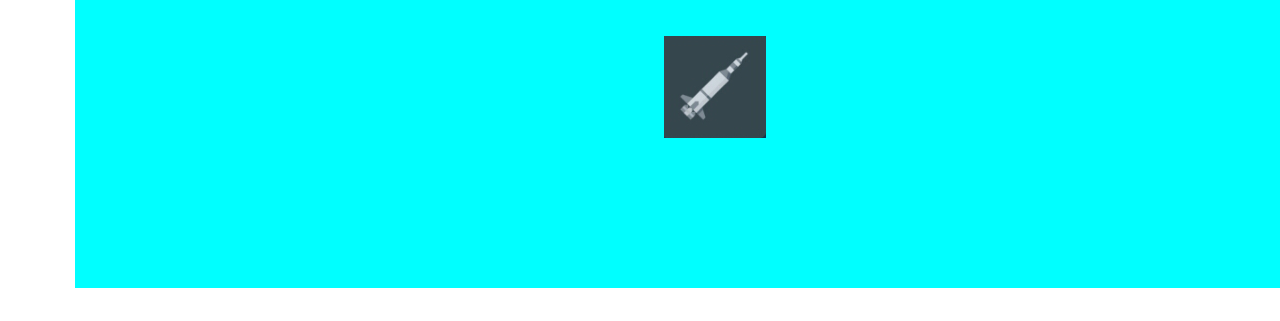
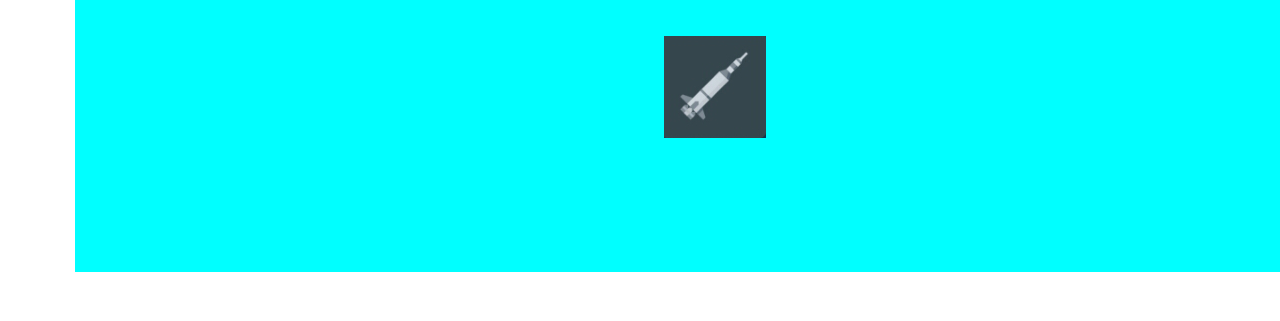
Before and after one commit to Serdar-Web-Master/OpenTunnel, a plain HTML site: page index.html in a window 1280 px wide. Shown: the part 386-707 px from the top of the page. Drawn offline with nearby package versions, Linux system fonts and the light colour scheme.

Commit message:
block 75vh

```diff
--- a/css/style.css
+++ b/css/style.css
@@ -19,7 +19,7 @@
 }
 .block {
   width: 100vw;
-  height: 77vh;
+  height: 75vh;
   text-align: center;
 }
 .move {
@@ -69,7 +69,7 @@
 .tel__block input {
   width: 60%;
   padding: 2vh;
-  font-size: clamp(25px,4vh,5vh);
+  font-size: clamp(25px, 4vh, 5vh);
 }
 .pay__block {
   margin-top: 3vh;
@@ -81,7 +81,7 @@
 .pay__block input {
   width: 60%;
   padding: 2vh;
-  font-size: clamp(25px,4vh,5vh);
+  font-size: clamp(25px, 4vh, 5vh);
 }
 .btn__ok {
   width: 40%;
@@ -90,7 +90,7 @@
   border: 2px;
 }
 .btn__ok:hover {
-background-color: rgb(0, 131, 39);
+  background-color: rgb(0, 131, 39);
 }
 .footer {
   text-align: center;
```
